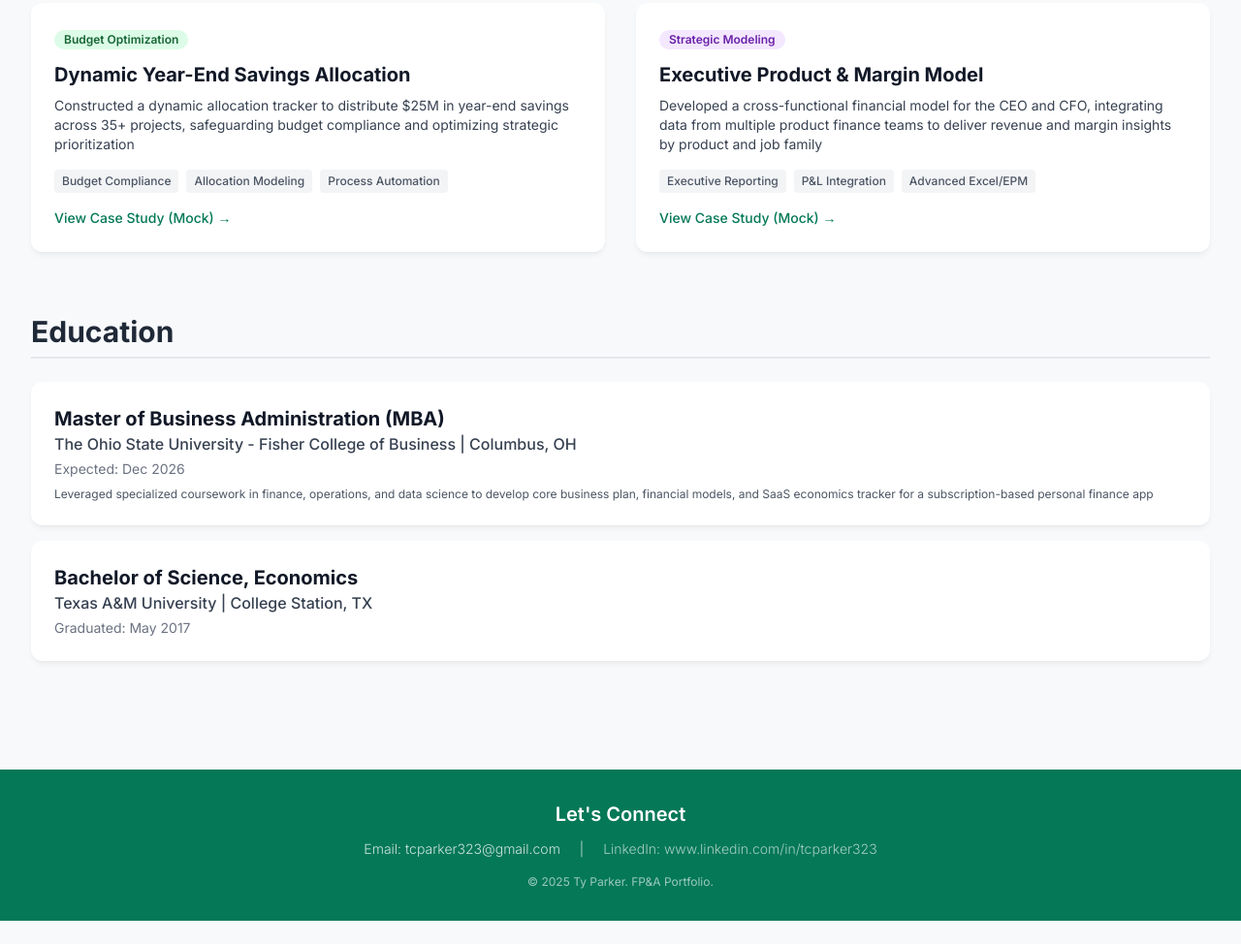
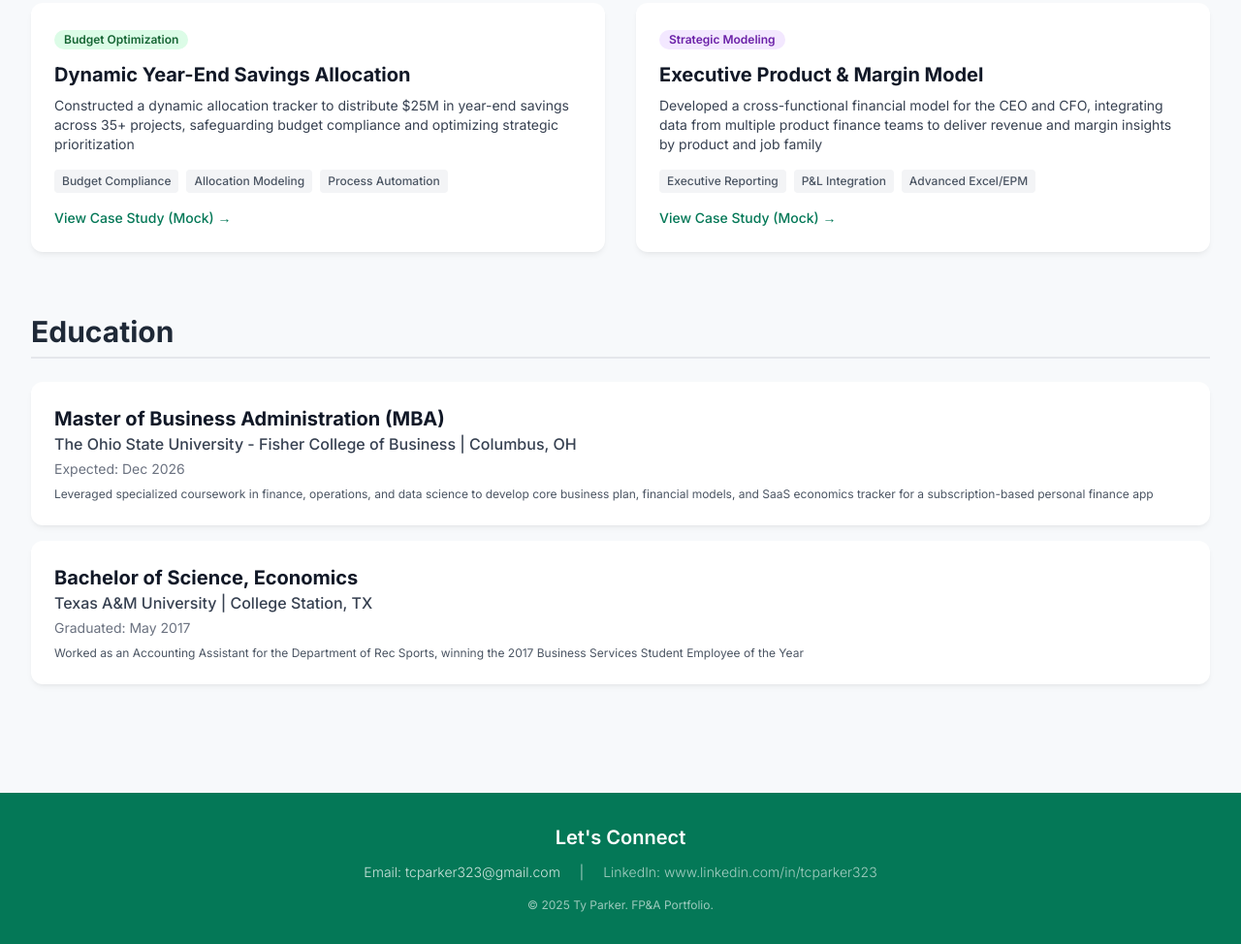
Before and after one commit to tcparker323/fpa-portfolio, a plain HTML site: page index.html in a window 1280 px wide. Shown: the part 2319-3293 px from the top of the page at 97% size. Before the commit the page ends 3269 px from the top, so only its background shows below. Drawn offline with nearby package versions, Linux system fonts and the light colour scheme.

Commit message:
Update education job update.html

```diff
--- a/index.html
+++ b/index.html
@@ -309,6 +309,7 @@
                         <h3 class="text-xl font-bold text-gray-900">Bachelor of Science, Economics</h3>
                         <p class="text-gray-700 font-medium">Texas A&M University | College Station, TX</p>
                         <p class="text-sm text-gray-500 mt-1">Graduated: May 2017</p>
+                        <p class="text-xs text-gray-600 mt-2">Worked as an Accounting Assistant for the Department of Rec Sports, winning the 2017 Business Services Student Employee of the Year</p>
                     </div>
                 </div>
             </section>
```
